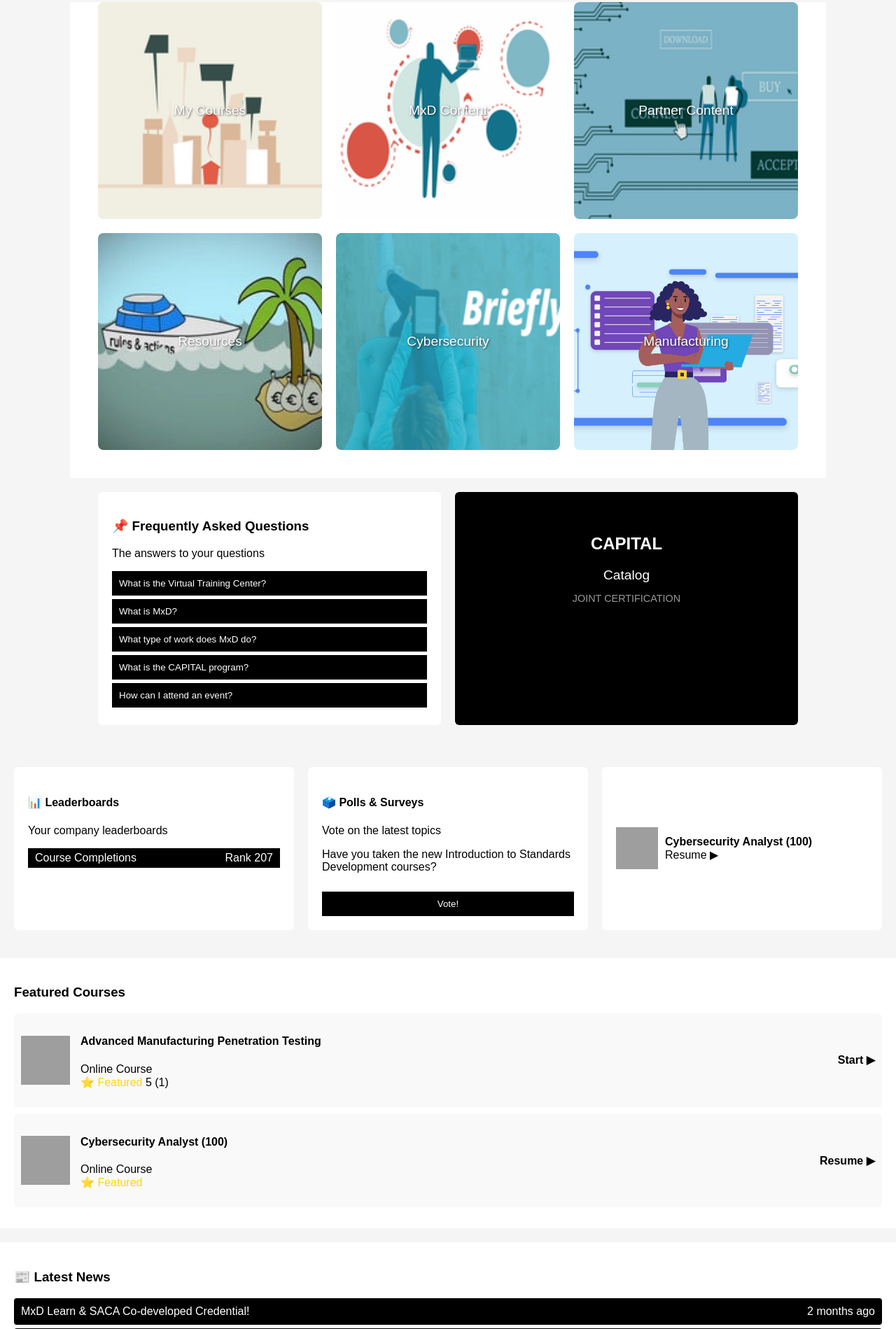
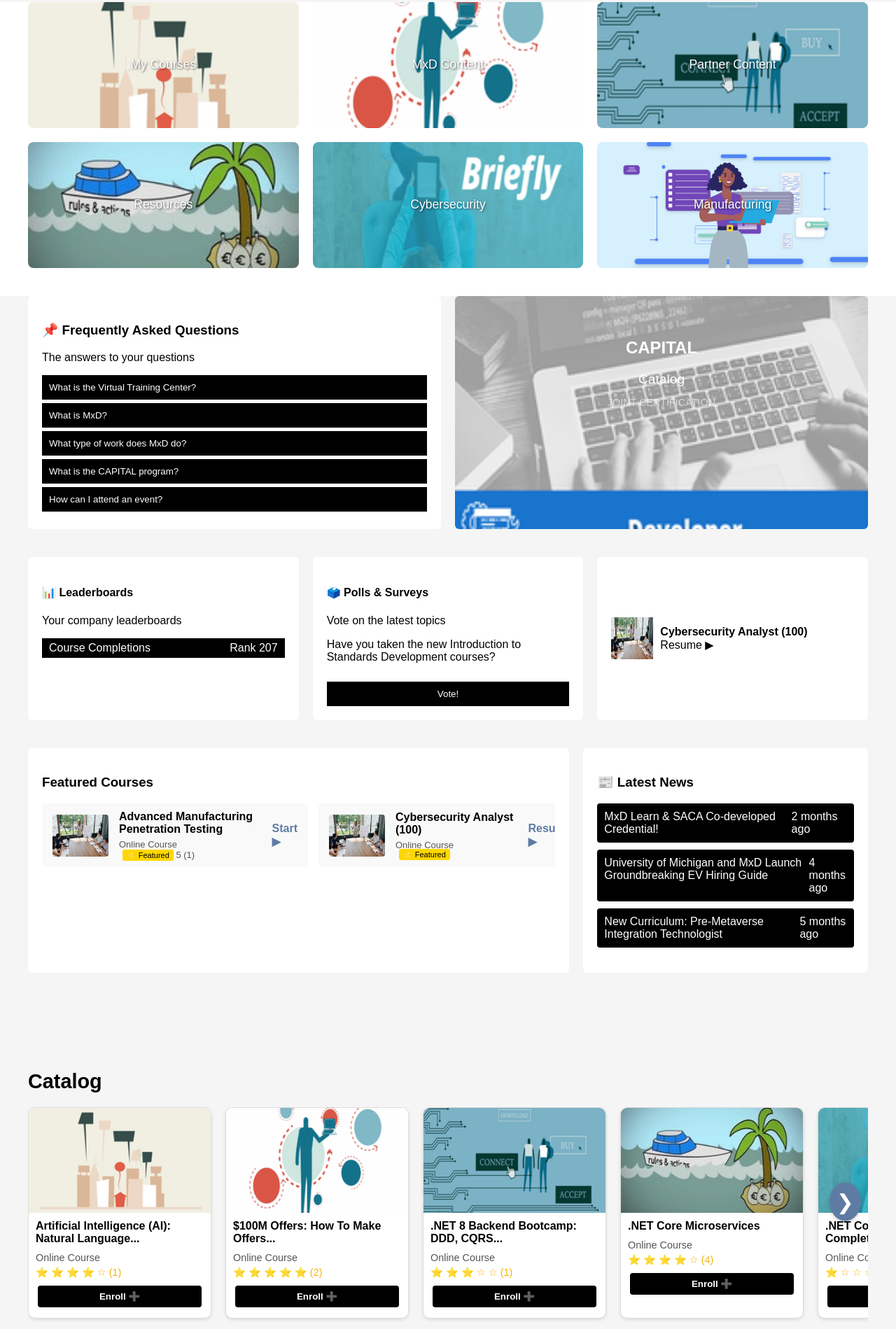
Before and after one commit to AravindhshankarTansam/original_lms_modification, a Django app: page /accounts/dashboard/ in a window 1280 px wide. Shown: the part 560-2459 px from the top of the page at 70% size. Run offline with Django 5.2, Linux system fonts and the light colour scheme; grey boxes are pictures that could not be loaded.

Commit message:
Added catalog button scrollable and change the UI completely

```diff
--- a/accounts/templates/accounts/user/dashboard.html
+++ b/accounts/templates/accounts/user/dashboard.html
@@ -121,17 +121,19 @@
       <button class="vote-btn">Vote!</button>
     </div>
     <div class="resume-box">
-      <img src="{% static 'images/learn-icon.png' %}" alt="MxD Learn" />
+      <img src="{% static 'images/learn-icon.jpg' %}" alt="MxD Learn" />
       <div>
         <p><strong>Cybersecurity Analyst (100)</strong><br/> Resume ▶</p>
       </div>
     </div>
   </section>
-
-  <section class="featured-courses">
+<section class="featured-latest-wrapper">
+  <!-- Featured Courses -->
+  <div class="featured-courses-scroll">
     <h3>Featured Courses</h3>
+    <div class="featured-courses-scroll-container">
       <div class="course-card">
-      <img src="{% static 'images/course-thumb.jpg' %}" alt="Course" />
+        <img src="{% static 'images/learn-icon.jpg' %}" alt="Course" />
         <div>
           <h4>Advanced Manufacturing Penetration Testing</h4>
           <p>Online Course<br/><span class="badge">⭐ Featured</span> 5 (1)</p>
@@ -139,44 +141,90 @@
         <span class="start">Start ▶</span>
       </div>
       <div class="course-card">
-      <img src="{% static 'images/course-thumb.jpg' %}" alt="Course" />
+        <img src="{% static 'images/learn-icon.jpg' %}" alt="Course" />
         <div>
           <h4>Cybersecurity Analyst (100)</h4>
           <p>Online Course<br/><span class="badge">⭐ Featured</span></p>
         </div>
         <span class="start">Resume ▶</span>
       </div>
-  </section>
+      <!-- Add more course-cards as needed -->
+    </div>
+  </div>
 
-  <section class="latest-news">
+  <!-- Latest News -->
+  <div class="latest-news-box">
     <h3>📰 Latest News</h3>
     <ul>
       <li><span>MxD Learn & SACA Co-developed Credential!</span><span>2 months ago</span></li>
       <li><span>University of Michigan and MxD Launch Groundbreaking EV Hiring Guide</span><span>4 months ago</span></li>
       <li><span>New Curriculum: Pre-Metaverse Integration Technologist</span><span>5 months ago</span></li>
     </ul>
+  </div>
 </section>
 
 <section class="catalog-carousel">
   <h3>Catalog</h3>
-    <div class="carousel-wrapper">
-      <div class="carousel">
-        <!-- Course cards as in your HTML -->
-        <!-- Add your course images and info here -->
+  <div class="catalog-container">
+    <button class="catalog-btn left-btn">&#10094;</button>
+
+    <div class="catalog-scroll">
+      <div class="catalog-card">
+        <img src="{% static 'images/course1.png' %}" alt="AI Course">
+        <h4>Artificial Intelligence (AI): Natural Language...</h4>
+        <p>Online Course</p>
+        <div class="stars">⭐ ⭐ ⭐ ⭐ ☆ <span>(1)</span></div>
+        <button class="enroll-btn">Enroll ➕</button>
       </div>
-      <div class="carousel-dots"> ● ● ● ● ● </div>
+
+      <div class="catalog-card">
+        <img src="{% static 'images/course2.png' %}" alt="Offer Course">
+        <h4>$100M Offers: How To Make Offers...</h4>
+        <p>Online Course</p>
+        <div class="stars">⭐ ⭐ ⭐ ⭐ ⭐ <span>(2)</span></div>
+        <button class="enroll-btn">Enroll ➕</button>
       </div>
+
+      <div class="catalog-card">
+        <img src="{% static 'images/course3.png' %}" alt=".NET Course">
+        <h4>.NET 8 Backend Bootcamp: DDD, CQRS...</h4>
+        <p>Online Course</p>
+        <div class="stars">⭐ ⭐ ⭐ ☆ ☆ <span>(1)</span></div>
+        <button class="enroll-btn">Enroll ➕</button>
+      </div>
+
+      <div class="catalog-card">
+        <img src="{% static 'images/course4.png' %}" alt=".NET Core">
+        <h4>.NET Core Microservices</h4>
+        <p>Online Course</p>
+        <div class="stars">⭐ ⭐ ⭐ ⭐ ☆ <span>(4)</span></div>
+        <button class="enroll-btn">Enroll ➕</button>
+      </div>
+
+      <div class="catalog-card">
+        <img src="{% static 'images/course5.png' %}" alt=".NET Guide">
+        <h4>.NET Core Microservices: Complete Guide</h4>
+        <p>Online Course</p>
+        <div class="stars">⭐ ☆ ☆ ☆ ☆ <span>(0)</span></div>
+        <button class="enroll-btn">Enroll ➕</button>
+      </div>
+    </div>
+
+    <button class="catalog-btn right-btn">&#10095;</button>
+  </div>
+  <div class="catalog-dots">● ● ● ● ●</div>
 </section>
+
 
   <section class="personalized-journey">
     <div class="journey-left">
-      <p class="new-badge">★New</p>
+      <!-- <p class="new-badge">★New</p> -->
       <h3>Start your personalized learning journey</h3>
       <p>Select a role that you are interested in to build a list of recommended course content.</p>
       <button class="start-btn">Get started</button>
     </div>
     <div class="journey-right">
-      <img src="{% static 'images/journey-graphic.png' %}" alt="Learning Journey Illustration" />
+      <img src="{% static 'images/course6.png' %}" alt="Learning Journey Illustration" />
     </div>
   </section>
 
--- a/static/css/dashboard.css
+++ b/static/css/dashboard.css
@@ -69,15 +69,16 @@ button:hover {
 /* Card Grid */
 .card-grid {
   display: grid;
-  grid-template-columns: repeat(3, 1fr);
+  grid-template-columns: repeat(3, 1fr);  /* ✅ 3 columns */
   gap: 20px;
 
-  max-width: 1000px;         /* 👈 Limit total width */
-  margin: 0 auto;            /* 👈 Center the grid */
-  padding: 0 40px 40px;      /* 👈 Add left & right padding */
+  max-width: 1200px;            /* Optional: increase max width for more space */
+  margin: 0 auto;
+  padding: 0 40px 40px;
   background-color: white;
   animation: slideUp 1s ease-out;
 }
+
 
 
 .card {
@@ -96,9 +97,9 @@ button:hover {
 .faq-catalog-section {
   display: flex;
   gap: 20px;
-  padding: 20px 40px 40px; /* match card-grid padding */
-  max-width: 1000px;       /* match card-grid width */
-  margin: 0 auto;          /* center horizontally */
+  padding: 0 40px 40px;   /* ✅ match card-grid padding */
+  max-width: 1200px;       /* ✅ match card-grid width */
+  margin: 0 auto;          /* ✅ center horizontally */
 }
 
 .faq {
@@ -124,13 +125,14 @@ button:hover {
 }
 .catalog-banner {
   flex: 1;
-  background: black;
+  background: black url("../images/Developer.png") center/cover no-repeat; /* ✅ Update path & style */
   color: white;
   text-align: center;
   padding: 40px 20px;
   border-radius: 6px;
   animation: fadeIn 1.5s ease-out;
 }
+
 .catalog-subtitle {
   font-size: 1.2em;
   margin: 10px 0;
@@ -143,8 +145,11 @@ button:hover {
 .leader-poll {
   display: flex;
   gap: 20px;
-  padding: 20px;
+  padding: 0 40px 40px;   /* ✅ Matches .faq-catalog-section */
+  max-width: 1200px;       /* ✅ Matches .faq-catalog-section */
+  margin: 0 auto;          /* ✅ Center horizontally */
 }
+
 .leaderboard, .polls, .resume-box {
   flex: 1;
   background: white;
@@ -178,55 +183,131 @@ button:hover {
   height: 60px;
 }
 /* Featured Courses */
-.featured-courses {
+.featured-latest-wrapper {
+  display: flex;
+  gap: 20px;
+  width: 100%;
+  padding: 0 40px 40px;
+  margin: 0 auto;
+  box-sizing: border-box;
+}
+
+.featured-courses-scroll {
+  flex: 2;
   background: white;
   padding: 20px;
-  margin-top: 20px;
-  animation: fadeIn 1.8s ease-out;
+  border-radius: 6px;
+  overflow-x: auto;
 }
+.featured-courses-scroll-container {
+  display: flex;
+  gap: 15px;
+  overflow-x: auto;
+  padding-bottom: 10px;
+  scroll-behavior: smooth;
+}
+
+.featured-courses-scroll-container::-webkit-scrollbar {
+  height: 8px;
+}
+
+.featured-courses-scroll-container::-webkit-scrollbar-thumb {
+  background: #888;
+  border-radius: 4px;
+}
+
 .course-card {
+  flex: 0 0 350px;  /* fixed width, don’t shrink, no grow */
+  background: #f9f9f9;
+  border-radius: 6px;
   display: flex;
-  align-items: center;
+  align-items: center; /* vertical center */
   gap: 15px;
-  background: #f9f9f9;
-  padding: 10px;
-  margin: 10px 0;
-  border-radius: 6px;
+  padding: 10px 15px;
+  cursor: pointer;
   transition: transform 0.3s ease;
 }
-.course-card:hover {
-  transform: translateY(-10px);
+
+.course-card img {
+  width: 80px;
+  height: 60px;
+  object-fit: cover;
+  border-radius: 4px;
+  flex-shrink: 0;
 }
-.course-card img {
-  width: 70px;
-  height: 70px;
+
+.course-card div {
+  display: flex;
+  flex-direction: column;
+  justify-content: center;
+  flex-grow: 1;
 }
+
+.course-card h4 {
+  margin: 0 0 5px;
+  font-size: 16px;
+}
+
+.course-card p {
+  margin: 0;
+  font-size: 13px;
+  color: #555;
+}
+
 .badge {
-  color: gold;
+  background-color: gold;
+  color: black;
+  padding: 2px 6px;
+  font-size: 11px;
+  border-radius: 3px;
+  margin-left: 5px;
 }
+
 .start {
   margin-left: auto;
   font-weight: bold;
+  color: #5e7ca3;
+  cursor: pointer;
+  user-select: none;
 }
-/* News */
-.latest-news {
+
+
+/* .course-card {
+  min-width: 300px;
+  background: #f9f9f9;
+  border-radius: 6px;
+  display: flex;
+  gap: 15px;
+  padding: 10px;
+  flex-shrink: 0;
+}
+
+.course-card:hover {
+  transform: translateY(-5px);
+} */
+
+.latest-news-box {
+  flex: 1;
   background: white;
   padding: 20px;
-  margin-top: 20px;
+  border-radius: 6px;
 }
-.latest-news ul {
+
+.latest-news-box ul {
   list-style: none;
   padding: 0;
 }
-.latest-news li {
+
+.latest-news-box li {
   display: flex;
   justify-content: space-between;
   padding: 10px;
   background: black;
   color: white;
-  margin: 5px 0;
+  margin-bottom: 10px;
   border-radius: 4px;
 }
+
 /* Personalized Journey */
 .personalized-journey {
   display: flex;
@@ -363,11 +444,11 @@ button:hover {
 
 /* Common card background styling */
 .card {
-  height: 250px;
+  height: 120px;  /* ✅ Reduced height for rectangular shape */
   display: flex;
   align-items: center;
   justify-content: center;
-  font-size: 1.2em;
+  font-size: 1.1em;
   background-size: cover;
   background-position: center;
   background-repeat: no-repeat;
@@ -376,3 +457,145 @@ button:hover {
   border-radius: 8px;
   transition: transform 0.3s ease;
 }
+
+
+
+/* --- Catalog Carousel --- */
+.catalog-carousel {
+  padding: 30px 40px;
+  border-radius: 8px;
+  margin: 40px auto;
+  max-width: 1200px;
+}
+
+.catalog-carousel h3 {
+  font-size: 1.8em;
+  font-weight: bold;
+  margin-bottom: 20px;
+  text-align: left;
+}
+
+.catalog-container {
+  position: relative;
+  overflow: hidden;
+}
+
+.catalog-scroll {
+  display: flex;
+  gap: 20px;
+  overflow-x: auto; /* ENABLE horizontal scroll */
+  scroll-behavior: smooth;
+  padding-bottom: 10px;
+}
+
+.catalog-scroll::-webkit-scrollbar {
+  height: 8px;
+}
+
+.catalog-scroll::-webkit-scrollbar-thumb {
+  background: #aaa;
+  border-radius: 4px;
+}
+
+.catalog-card {
+  flex: 0 0 260px;
+  background: #fff;
+  border: 1px solid #ddd;
+  border-radius: 10px;
+  box-shadow: 0 2px 5px rgba(0,0,0,0.1);
+  overflow: hidden;
+  transition: transform 0.3s ease;
+  text-align: left;
+}
+
+.catalog-card:hover {
+  transform: translateY(-5px);
+}
+
+.catalog-card img {
+  width: 100%;
+  height: 150px;
+  object-fit: cover;
+}
+
+.catalog-card h4 {
+  font-size: 1em;
+  font-weight: 600;
+  margin: 10px;
+}
+
+.catalog-card p {
+  font-size: 0.9em;
+  color: #555;
+  margin: 0 10px 5px;
+}
+
+.stars {
+  color: #f5b50a;
+  font-size: 0.9em;
+  margin: 0 10px 10px;
+}
+
+.enroll-btn {
+  display: block;
+  width: 90%;
+  margin: 0 auto 15px;
+  background: black;
+  color: white;
+  padding: 8px;
+  border: none;
+  border-radius: 4px;
+  font-weight: bold;
+  cursor: pointer;
+  transition: background 0.3s ease;
+}
+
+.enroll-btn:hover {
+  background: #333;
+}
+
+/* Arrows */
+.catalog-btn {
+  position: absolute;
+  top: 40%;
+  transform: translateY(-50%);
+  /* background: white; */
+  border: none;
+  font-size: 30px;
+  padding: 10px;
+  cursor: pointer;
+  border-radius: 50%;
+  box-shadow: 0 2px 5px rgba(0,0,0,0.2);
+  display: block; /* Always visible */
+  transition: all 0.3s ease;
+  z-index: 10;
+}
+
+/* .catalog-container:hover .catalog-btn {
+  display: block;
+} */
+
+.catalog-btn.left-btn { left: 10px; }
+.catalog-btn.right-btn { right: 10px; }
+
+.catalog-dots {
+  text-align: center;
+  font-size: 20px;
+  color: #bbb;
+  margin-top: 10px;
+}
+.catalog-scroll {
+  overflow: hidden; /* disable manual scroll */
+  scroll-behavior: smooth;
+}
+
+.catalog-dots .dot {
+  cursor: pointer;
+  color: #bbb;
+  transition: color 0.3s;
+}
+
+.catalog-dots .dot.active {
+  color: #333;
+  font-weight: bold;
+}
--- a/static/js/dashboard.js
+++ b/static/js/dashboard.js
@@ -1,24 +1,22 @@
 document.addEventListener('DOMContentLoaded', () => {
+  /* ---------- MAIN SLIDER ---------- */
   const slider = document.querySelector('.main-content-slider');
   const leftBtn = document.querySelector('.left-btn');
   const rightBtn = document.querySelector('.right-btn');
   const panels = document.querySelectorAll('.panel');
-
-  const panelWidth = panels[0].offsetWidth + 20; // 20px for gap
+  const panelWidth = panels[0].offsetWidth + 20;
   let scrollAmount = 0;
 
-  // Auto scroll
   function autoSlide() {
-    scrollAmount += 0.5; // scroll speed
+    scrollAmount += 0.5;
     if (scrollAmount >= slider.scrollWidth - slider.clientWidth) {
-      scrollAmount = 0; // reset loop
+      scrollAmount = 0;
     }
     slider.scrollLeft = scrollAmount;
     requestAnimationFrame(autoSlide);
   }
   autoSlide();
 
-  // Manual arrows
   leftBtn.addEventListener('click', () => {
     scrollAmount -= panelWidth;
     if (scrollAmount < 0) scrollAmount = slider.scrollWidth - slider.clientWidth;
@@ -30,4 +28,74 @@ document.addEventListener('DOMContentLoaded', () => {
     if (scrollAmount > slider.scrollWidth - slider.clientWidth) scrollAmount = 0;
     slider.scrollLeft = scrollAmount;
   });
+
+  /* ---------- CATALOG CAROUSEL ---------- */
+  const catalogScroll = document.querySelector('.catalog-scroll');
+  const catalogLeft = document.querySelector('.catalog-btn.left-btn');
+  const catalogRight = document.querySelector('.catalog-btn.right-btn');
+  const catalogDotsContainer = document.querySelector('.catalog-dots');
+  const catalogCards = document.querySelectorAll('.catalog-card');
+
+  const cardWidth = catalogCards[0].offsetWidth + 20;
+  const visibleCount = Math.floor(catalogScroll.offsetWidth / cardWidth);
+  const totalSections = Math.ceil(catalogCards.length / visibleCount);
+
+  let currentSection = 0;
+
+  // Create dots
+  catalogDotsContainer.innerHTML = '';
+  for (let i = 0; i < totalSections; i++) {
+    const dot = document.createElement('span');
+    dot.textContent = '●';
+    dot.classList.add('dot');
+    if (i === 0) dot.classList.add('active');
+    catalogDotsContainer.appendChild(dot);
+  }
+
+  const dots = document.querySelectorAll('.catalog-dots .dot');
+
+  function updateDots() {
+    dots.forEach((dot, index) => {
+      dot.classList.toggle('active', index === currentSection);
+    });
+  }
+
+  function updateArrowVisibility() {
+    catalogLeft.style.display = currentSection > 0 ? 'block' : 'none';
+    catalogRight.style.display = currentSection < totalSections - 1 ? 'block' : 'none';
+  }
+
+  catalogLeft.addEventListener('click', () => {
+    currentSection = Math.max(currentSection - 1, 0);
+    catalogScroll.scrollTo({
+      left: currentSection * (cardWidth * visibleCount),
+      behavior: 'smooth'
+    });
+    updateDots();
+    updateArrowVisibility();
+  });
+
+  catalogRight.addEventListener('click', () => {
+    currentSection = Math.min(currentSection + 1, totalSections - 1);
+    catalogScroll.scrollTo({
+      left: currentSection * (cardWidth * visibleCount),
+      behavior: 'smooth'
+    });
+    updateDots();
+    updateArrowVisibility();
+  });
+
+  // Update dots and arrows on manual scroll
+  catalogScroll.addEventListener('scroll', () => {
+    const scrollLeft = catalogScroll.scrollLeft;
+    const section = Math.round(scrollLeft / (cardWidth * visibleCount));
+    if (section !== currentSection) {
+      currentSection = section;
+      updateDots();
+      updateArrowVisibility();
+    }
+  });
+
+  // Initial arrow visibility
+  updateArrowVisibility();
 });
```
Also changed, not shown: static/images/learn-icon.jpg (added). Lines whose indentation alone changed are shown as unchanged.
